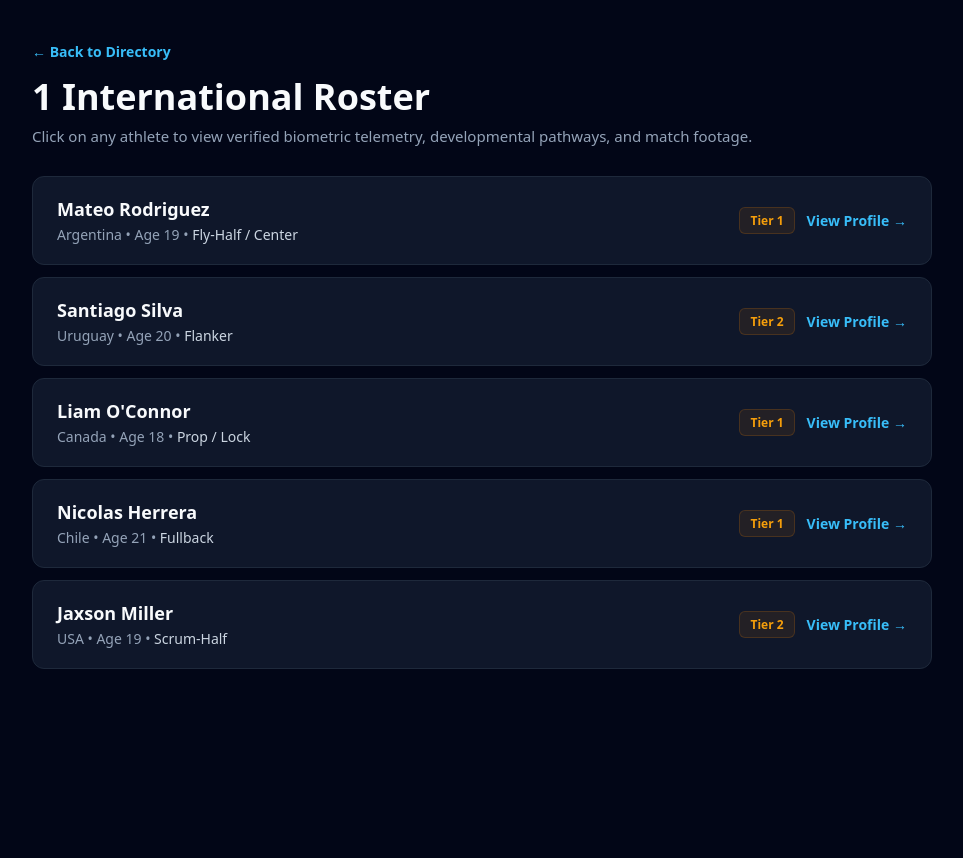
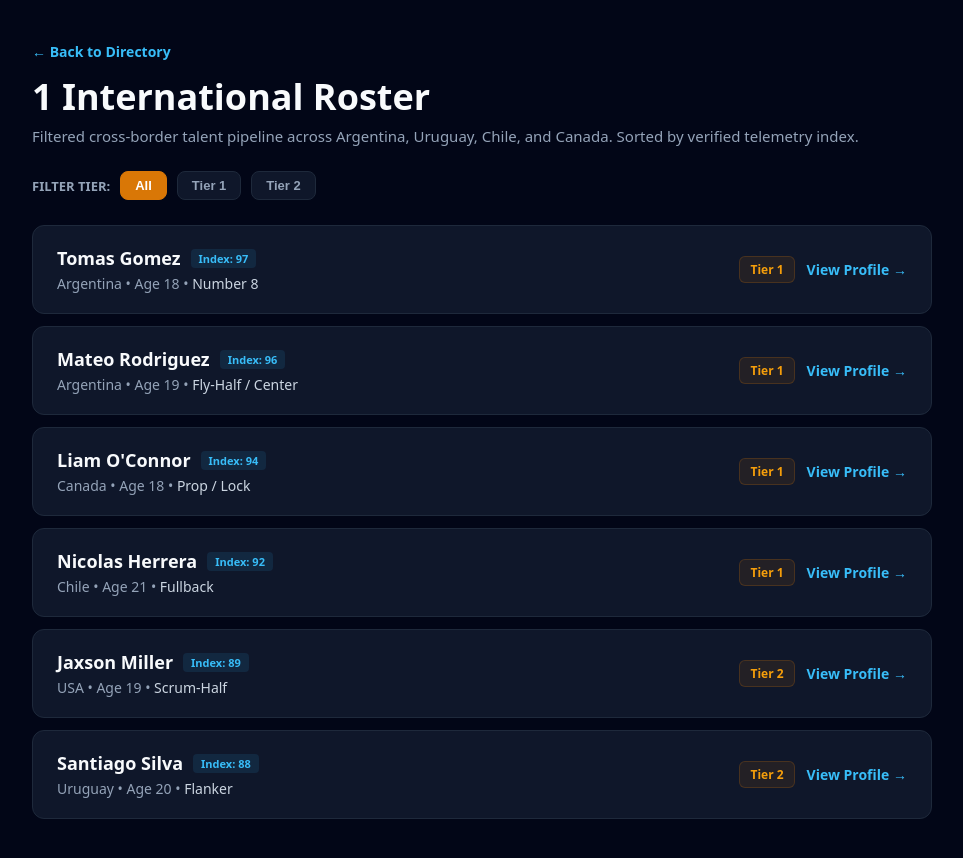
Before and after one commit to KGross16/Rugby2, a Next.js app: page /directory/1 in a window 1280 px wide. Shown: the top 858 px of the page, without its empty margins (158-1121 px from the left). Built offline with nearby package versions, Linux system fonts and the light colour scheme.

Commit message:
Enhance SportRoster with player ratings and filtering
Added player rating to roster entries and implemented filtering by tier.

```diff
--- a/app/directory/[sport]/page.tsx
+++ b/app/directory/[sport]/page.tsx
@@ -1,59 +1,92 @@
 "use client";
 import Link from "next/link";
 import { useParams } from "next/navigation";
+import { useState } from "react";
 
 export default function SportRoster() {
   const params = useParams();
   const sport = typeof params.sport === 'string' ? params.sport.toLowerCase() : "rugby";
+  const [filterTier, setFilterTier] = useState("All");
 
-  // Sport-specific international databases
+  // Expanded international databases across Argentina, Uruguay, Canada, and Chile
   const rosters: Record<string, any[]> = {
     rugby: [
-      { id: "mateo-rodriguez", name: "Mateo Rodriguez", origin: "Argentina", age: 19, position: "Fly-Half / Center", tier: "Tier 1", status: "Verified" },
-      { id: "santiago-silva", name: "Santiago Silva", origin: "Uruguay", age: 20, position: "Flanker", tier: "Tier 2", status: "Pending Telemetry" },
-      { id: "liam-oconnor", name: "Liam O'Connor", origin: "Canada", age: 18, position: "Prop / Lock", tier: "Tier 1", status: "Verified" },
-      { id: "nicolas-herrera", name: "Nicolas Herrera", origin: "Chile", age: 21, position: "Fullback", tier: "Tier 1", status: "Verified" },
-      { id: "jaxson-miller", name: "Jaxson Miller", origin: "USA", age: 19, position: "Scrum-Half", tier: "Tier 2", status: "Verified" }
+      { id: "mateo-rodriguez", name: "Mateo Rodriguez", origin: "Argentina", age: 19, position: "Fly-Half / Center", tier: "Tier 1", rating: 96, status: "Verified" },
+      { id: "santiago-silva", name: "Santiago Silva", origin: "Uruguay", age: 20, position: "Flanker", tier: "Tier 2", rating: 88, status: "Pending Telemetry" },
+      { id: "liam-oconnor", name: "Liam O'Connor", origin: "Canada", age: 18, position: "Prop / Lock", tier: "Tier 1", rating: 94, status: "Verified" },
+      { id: "nicolas-herrera", name: "Nicolas Herrera", origin: "Chile", age: 21, position: "Fullback", tier: "Tier 1", rating: 92, status: "Verified" },
+      { id: "jaxson-miller", name: "Jaxson Miller", origin: "USA", age: 19, position: "Scrum-Half", tier: "Tier 2", rating: 89, status: "Verified" },
+      { id: "tomas-gomez", name: "Tomas Gomez", origin: "Argentina", age: 18, position: "Number 8", tier: "Tier 1", rating: 97, status: "Verified" }
     ],
     hockey: [
-      { id: "lucas-dubois", name: "Lucas Dubois", origin: "Canada", age: 18, position: "Center / Forward", tier: "Tier 1", status: "Verified" },
-      { id: "mateo-rossi", name: "Mateo Rossi", origin: "Argentina", age: 19, position: "Goaltender", tier: "Tier 2", status: "Verified" },
-      { id: "jonah-larson", name: "Jonah Larson", origin: "USA", age: 18, position: "Defenseman", tier: "Tier 1", status: "Verified" }
+      { id: "lucas-dubois", name: "Lucas Dubois", origin: "Canada", age: 18, position: "Center / Forward", tier: "Tier 1", rating: 95, status: "Verified" },
+      { id: "mateo-rossi", name: "Mateo Rossi", origin: "Argentina", age: 19, position: "Goaltender", tier: "Tier 2", rating: 89, status: "Verified" },
+      { id: "jonah-larson", name: "Jonah Larson", origin: "Canada", age: 18, position: "Defenseman", tier: "Tier 1", rating: 93, status: "Verified" }
     ],
     soccer: [
-      { id: "thiago-santos", name: "Thiago Santos", origin: "Uruguay", age: 19, position: "Central Midfielder", tier: "Tier 1", status: "Verified" },
-      { id: "matias-rojas", name: "Matias Rojas", origin: "Chile", age: 20, position: "Winger", tier: "Tier 1", status: "Verified" },
-      { id: "ethan-cole", name: "Ethan Cole", origin: "Canada", age: 18, position: "Center Back", tier: "Tier 2", status: "Verified" }
+      { id: "thiago-santos", name: "Thiago Santos", origin: "Uruguay", age: 19, position: "Central Midfielder", tier: "Tier 1", rating: 96, status: "Verified" },
+      { id: "matias-rojas", name: "Matias Rojas", origin: "Chile", age: 20, position: "Winger", tier: "Tier 1", rating: 94, status: "Verified" },
+      { id: "ethan-cole", name: "Ethan Cole", origin: "Canada", age: 18, position: "Center Back", tier: "Tier 2", rating: 88, status: "Verified" },
+      { id: "joaquin-valenzuela", name: "Joaquin Valenzuela", origin: "Argentina", age: 19, position: "Striker", tier: "Tier 1", rating: 98, status: "Verified" }
     ],
     lacrosse: [
-      { id: "caden-white", name: "Caden White", origin: "Canada", age: 19, position: "Attack", tier: "Tier 1", status: "Verified" },
-      { id: "brodie-smith", name: "Brodie Smith", origin: "USA", age: 18, position: "Midfielder", tier: "Tier 1", status: "Verified" }
+      { id: "caden-white", name: "Caden White", origin: "Canada", age: 19, position: "Attack", tier: "Tier 1", rating: 95, status: "Verified" },
+      { id: "brodie-smith", name: "Brodie Smith", origin: "Canada", age: 18, position: "Midfielder", tier: "Tier 1", rating: 91, status: "Verified" }
     ],
     combat: [
-      { id: "ignacio-gomez", name: "Ignacio Gomez", origin: "Argentina", age: 20, position: "Welterweight", tier: "Tier 1", status: "Verified" },
-      { id: "dante-reyes", name: "Dante Reyes", origin: "Chile", age: 21, position: "Lightweight", tier: "Tier 1", status: "Verified" }
+      { id: "ignacio-gomez", name: "Ignacio Gomez", origin: "Argentina", age: 20, position: "Welterweight", tier: "Tier 1", rating: 94, status: "Verified" },
+      { id: "dante-reyes", name: "Dante Reyes", origin: "Chile", age: 21, position: "Lightweight", tier: "Tier 1", rating: 92, status: "Verified" }
     ],
     baseball: [
-      { id: "mateo-valdez", name: "Mateo Valdez", origin: "Argentina", age: 19, position: "Shortstop", tier: "Tier 1", status: "Verified" },
-      { id: "carlos-mendoza", name: "Carlos Mendoza", origin: "Chile", age: 20, position: "Pitcher", tier: "Tier 1", status: "Verified" }
+      { id: "mateo-valdez", name: "Mateo Valdez", origin: "Argentina", age: 19, position: "Shortstop", tier: "Tier 1", rating: 95, status: "Verified" },
+      { id: "carlos-mendoza", name: "Carlos Mendoza", origin: "Chile", age: 20, position: "Pitcher", tier: "Tier 1", rating: 93, status: "Verified" }
     ]
   };
 
-  const players = rosters[sport] || rosters["rugby"];
+  const rawPlayers = rosters[sport] || rosters["rugby"];
+
+  // Filter and sort players by rating descending
+  const players = rawPlayers
+    .filter((p) => filterTier === "All" || p.tier === filterTier)
+    .sort((a, b) => b.rating - a.rating);
 
   return (
     <main style={{ minHeight: "100vh", backgroundColor: "#020617", fontFamily: "system-ui, sans-serif", color: "#f8fafc", padding: "40px 20px" }}>
       <div style={{ maxWidth: "900px", margin: "0 auto" }}>
 
         {/* Navigation & Header */}
-        <div style={{ marginBottom: "30px" }}>
+        <div style={{ marginBottom: "25px" }}>
           <Link href="/directory" style={{ color: "#38bdf8", fontSize: "14px", textDecoration: "none", fontWeight: "600" }}>&larr; Back to Directory</Link>
           <h1 style={{ fontSize: "36px", fontWeight: "900", color: "#f8fafc", textTransform: "capitalize", margin: "10px 0 5px 0" }}>
             {sport} International Roster
           </h1>
           <p style={{ color: "#94a3b8", fontSize: "15px", margin: 0 }}>
-            Click on any athlete to view verified biometric telemetry, developmental pathways, and match footage.
+            Filtered cross-border talent pipeline across Argentina, Uruguay, Chile, and Canada. Sorted by verified telemetry index.
           </p>
+        </div>
+
+        {/* Filter Toolbar */}
+        <div style={{ display: "flex", gap: "10px", marginBottom: "25px", alignItems: "center" }}>
+          <span style={{ fontSize: "13px", color: "#94a3b8", fontWeight: "700" }}>FILTER TIER:</span>
+          {["All", "Tier 1", "Tier 2"].map((tier) => (
+            <button
+              key={tier}
+              onClick={() => setFilterTier(tier)}
+              style={{
+                backgroundColor: filterTier === tier ? "#d97706" : "#0f172a",
+                color: filterTier === tier ? "#fff" : "#94a3b8",
+                border: "1px solid",
+                borderColor: filterTier === tier ? "#d97706" : "#1e293b",
+                padding: "6px 14px",
+                borderRadius: "8px",
+                fontSize: "13px",
+                fontWeight: "700",
+                cursor: "pointer"
+              }}
+            >
+              {tier}
+            </button>
+          ))}
         </div>
 
         {/* Player List */}
@@ -64,7 +97,12 @@ export default function SportRoster() {
                    onMouseOver={(e) => e.currentTarget.style.borderColor = "#d97706"}
                    onMouseOut={(e) => e.currentTarget.style.borderColor = "#1e293b"}>
                 <div>
-                  <div style={{ fontWeight: "800", fontSize: "18px", color: "#f8fafc", marginBottom: "4px" }}>{p.name}</div>
+                  <div style={{ display: "flex", alignItems: "center", gap: "10px", marginBottom: "4px" }}>
+                    <span style={{ fontWeight: "800", fontSize: "18px", color: "#f8fafc" }}>{p.name}</span>
+                    <span style={{ backgroundColor: "rgba(56, 189, 248, 0.1)", color: "#38bdf8", fontSize: "11px", fontWeight: "800", padding: "2px 8px", borderRadius: "4px" }}>
+                      Index: {p.rating}
+                    </span>
+                  </div>
                   <div style={{ color: "#94a3b8", fontSize: "14px" }}>
                     {p.origin} &bull; Age {p.age} &bull; <span style={{ color: "#cbd5e1" }}>{p.position}</span>
                   </div>
```
